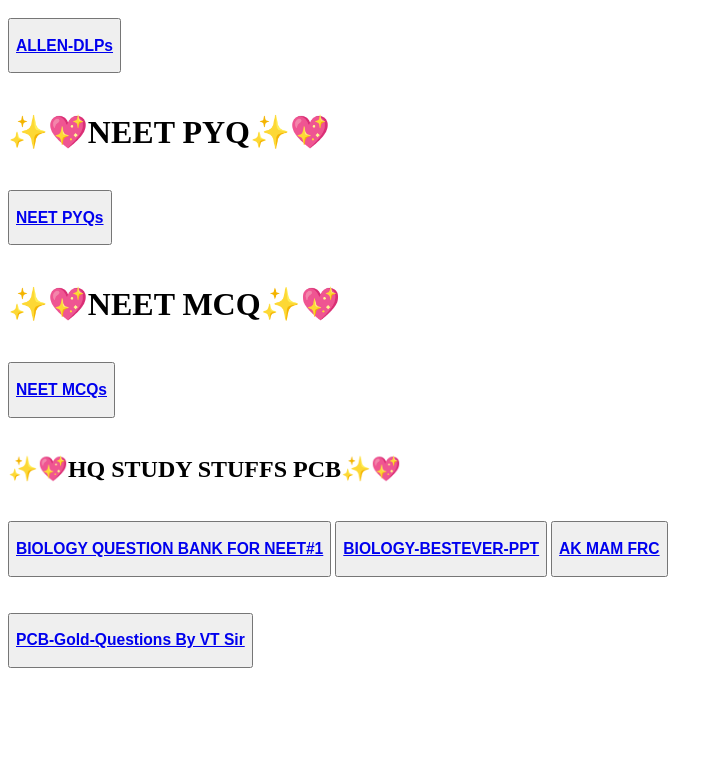
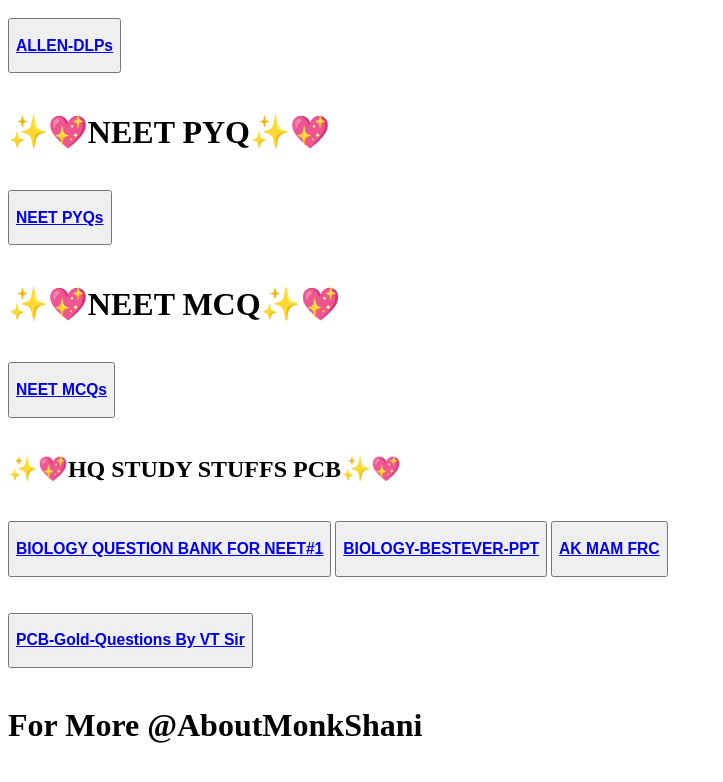
Before and after one commit to monkshani/monkshani.github.io, a plain HTML site: page index.html in a window 1280 px wide. Shown: the part 1587-2369 px from the top of the page, without its empty margins (0-723 px from the left). Before the commit the page ends 2299 px from the top, so only its background shows below. Drawn offline with Linux system fonts and the light colour scheme.

Commit message:
Update index.html

```diff
--- a/index.html
+++ b/index.html
@@ -131,6 +131,9 @@
 
 
 
+ <h1> For More @AboutMonkShani </h1>
+
+
 
 
   <br>
```
